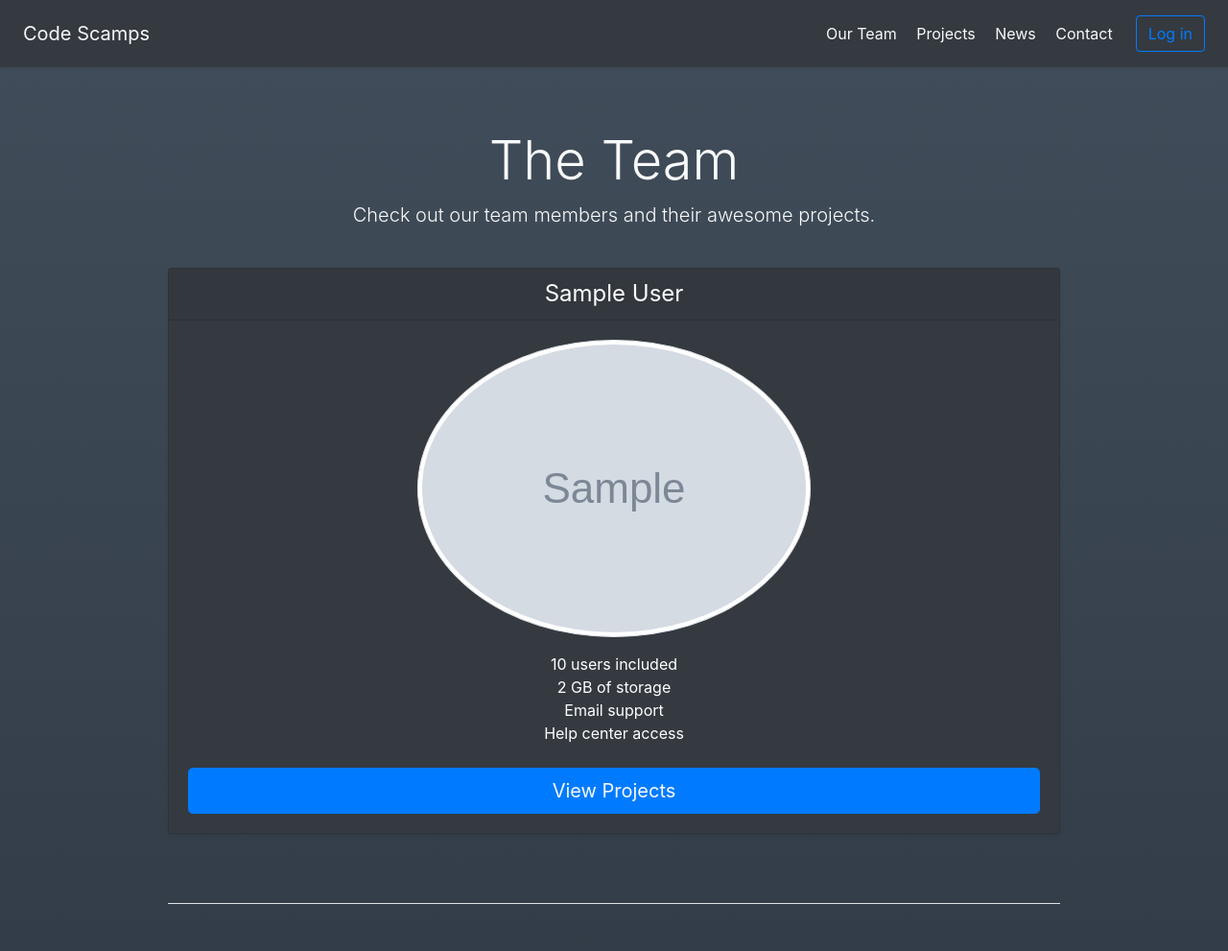
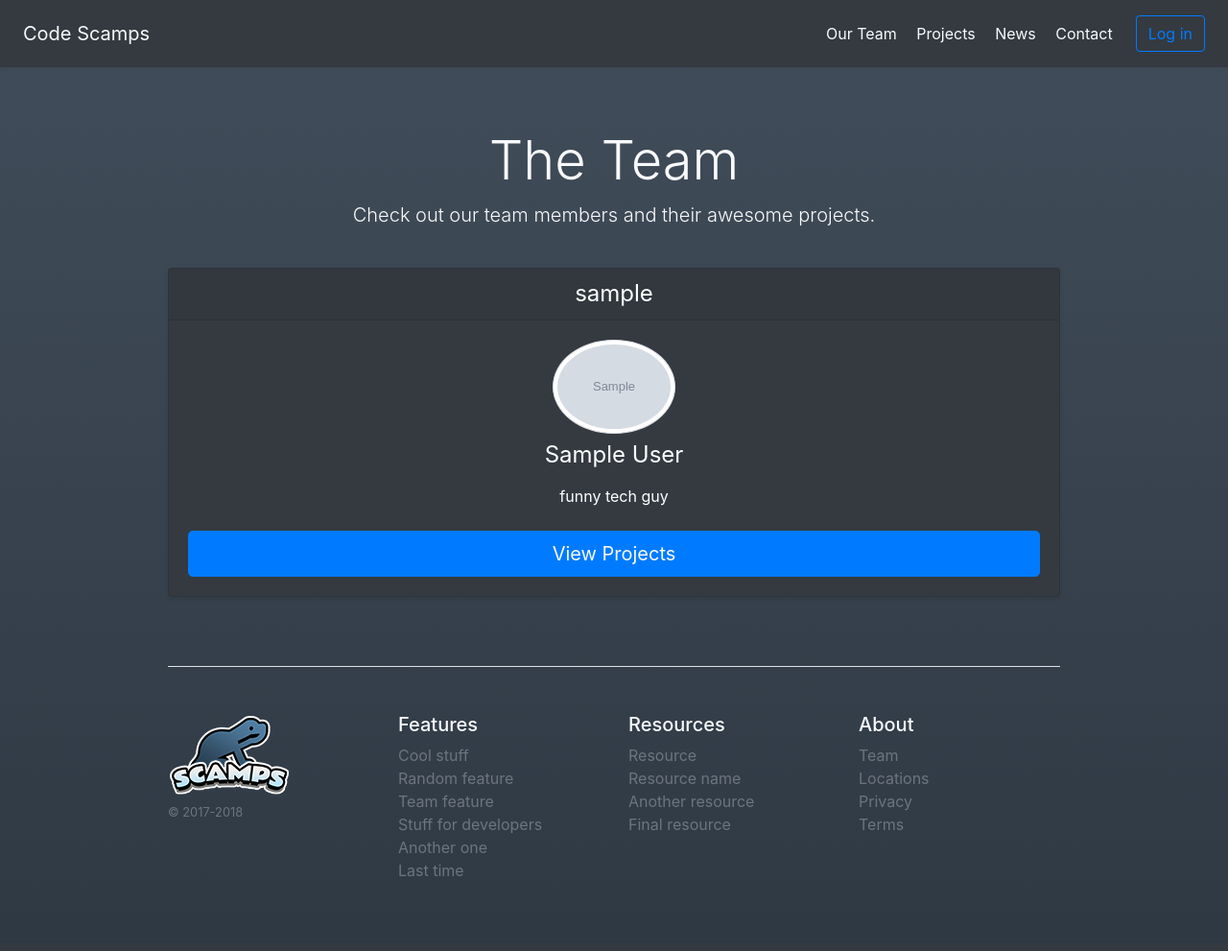
Before and after one commit to Code-Scamps/website, a Django app: page /team in a window 1280 px wide. Shown: the top 991 px of the page at 96% size. After the commit the page ends 914 px from the top, so only its background shows below. Run offline with Django 3.2, Linux system fonts and the light colour scheme; tables that the repository leaves empty hold one stand-in row (values such as "Sample post"); grey boxes marked "Sample" are stand-in pictures; some libraries are stand-ins or nearby versions.

Commit message:
Rearrange tem member card layout

```diff
--- a/src/home/templates/home/home-team.html
+++ b/src/home/templates/home/home-team.html
@@ -11,15 +11,13 @@
 		{% for member in members %}
 			<div class="card text-white bg-dark mb-4 shadow-sm">
 			<div class="card-header">
-				<h4 class="my-0 font-weight-normal">{{ member.first_name}} {{ member.last_name}}</h4>
+				<h4 class="my-0 font-weight-normal">{{ member.username }}</h4>
 			</div>
 			<div class="card-body">
-				<img class="rounded-circle article-img img-thumbnail" src="{{ member.profile.image.url }}">
+				<img class="rounded-circle article-img img-thumbnail" style="width:128px" src="{{ member.profile.image.url }}">
+				<h4 class="m-2 font-weight-normal">{{ member.first_name}} {{ member.last_name}}</h4>
 				<ul class="list-unstyled mt-3 mb-4">
-				<li>10 users included</li>
-				<li>2 GB of storage</li>
-				<li>Email support</li>
-				<li>Help center access</li>
+					<li>funny tech guy</li>
 				</ul>
 				<a class="btn btn-lg btn-block btn-primary text-light" href="{% url 'home-team-member' member.username %}">View Projects</a>
 			</div>
```
